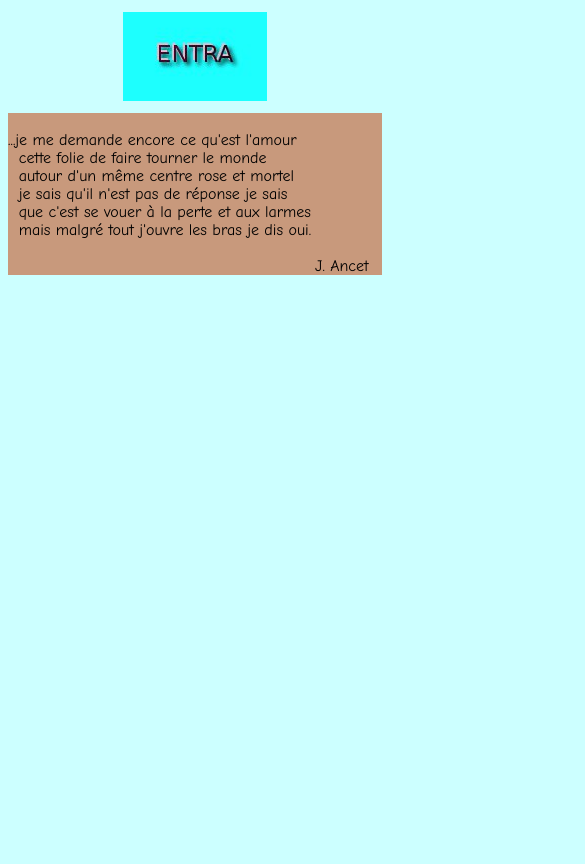
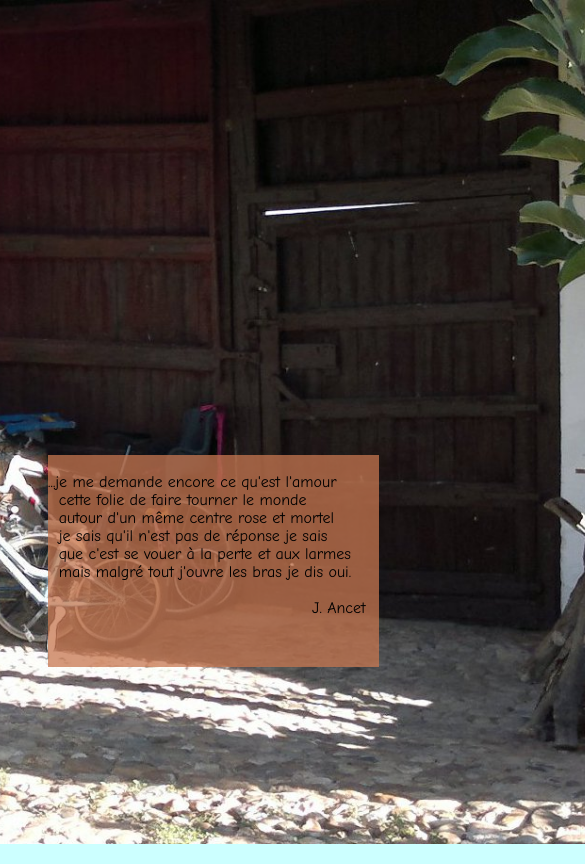
Before and after one commit to eizqui2-poemas/web-de-poemas1, a plain HTML site: page index.html in a window 390 px wide. Shown: the top 864 px of the page, 585 px wide, since content can reach past the window. Drawn offline with Linux system fonts and the light colour scheme.

Commit message:
Add files via upload

```diff
--- a/index.html
+++ b/index.html
@@ -1,34 +1,16 @@
 <!DOCTYPE html>
 <html>
   <head>
-
     <meta charset="UTF-8">
     <meta name="viewport" content="width=device-width, initial-scale=1">
-    <style>
-      html { min-height: 100%; }
-      body { min-height: 100vh; background-position: center; background-size: cover; background-attachment: fixed; }
-      img { max-width: 100%; height: auto; }
-      @media (max-width: 700px) {
-        body { background-attachment: scroll; }
-        body > * { max-width: 100%; box-sizing: border-box; }
-        [style*="position: absolute"], [style*="position:absolute"] {
-          position: relative !important; top: auto !important; left: auto !important;
-          right: auto !important; bottom: auto !important; margin: 0.75rem auto !important;
-          width: auto !important; max-width: 100% !important; height: auto !important;
-          box-sizing: border-box; overflow-wrap: anywhere;
-        }
-        p, div, blockquote { max-width: 100%; }
-      }
-    </style>
-</head>
-  <body style="background-color: #ccffff; background-image: url(&quot; url(&quot;imagenes/puerta1.jpg &quot;);">
+    <title>index</title>
+  </head>
+  <body style="margin: 0; min-height: 100vh; background-color: #ccffff; background-image: url('imagenes/puerta1.jpg'); background-repeat: no-repeat; background-position: center center; background-size: cover; background-attachment: fixed;">
     <div style="font-family: &quot;Comic Sans MS&quot;; color: white; display: -moz-box; visibility: visible; position: absolute; top: 302px; left: 732px; background-color: transparent; width: 314px;"></div>
     <div style="font-family: &quot;Comic Sans MS&quot;; color: white; display: block; visibility: visible; position: absolute; top: 195px; left: 567px;"></div>
     <a href="menu.html"><img style="display: block; visibility: visible; position: absolute; top: 340px; left: 758px;"
 
         alt="ENTRA" src="imagenes/entra.jpg"></a>
-    <meta content="text/html;charset=ISO-8859-1" http-equiv="Content-Type">
-    <title>index</title>
     <div style="color: white; display: block; visibility: visible; position: absolute; top: 455px; left: 48px; background-color: rgba(199, 119, 80, 0.75); width: 331px; height: 212px;">&nbsp;<font
 
         style="font-family: &quot;Comic Sans MS&quot;;" color="#000000"><b> <br>
```
